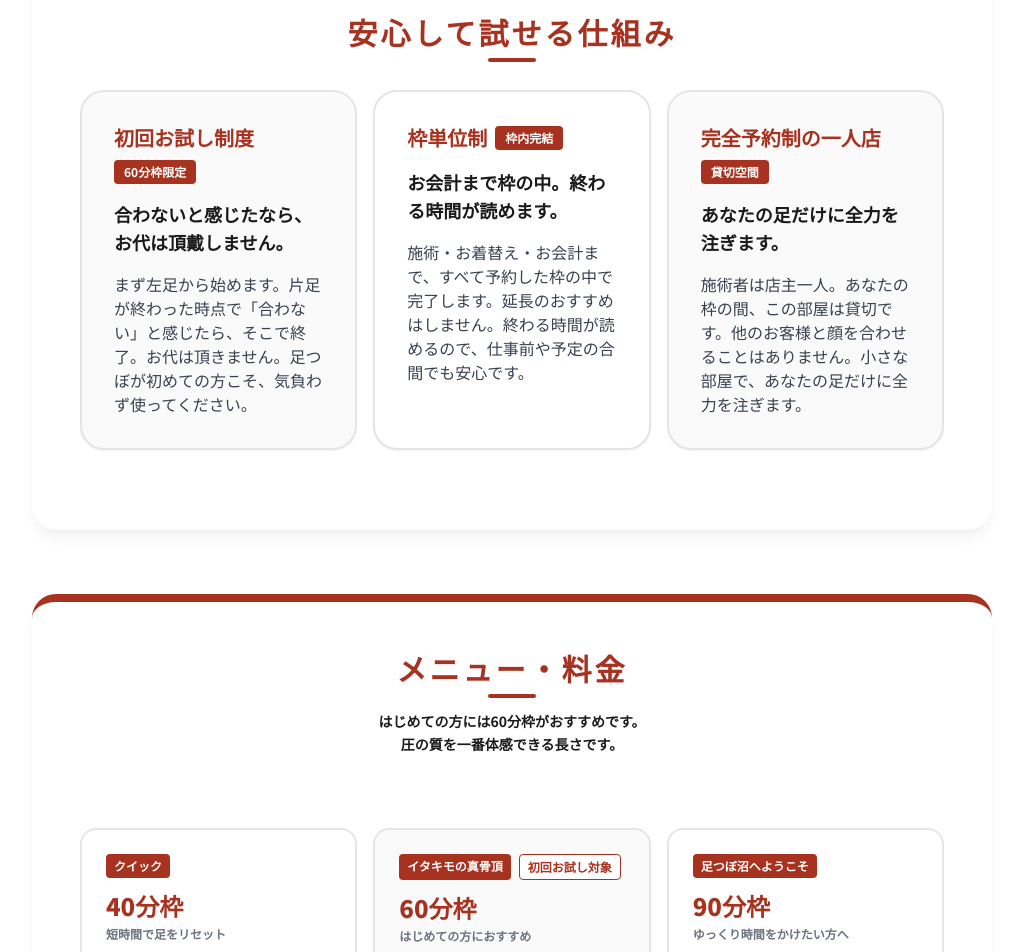
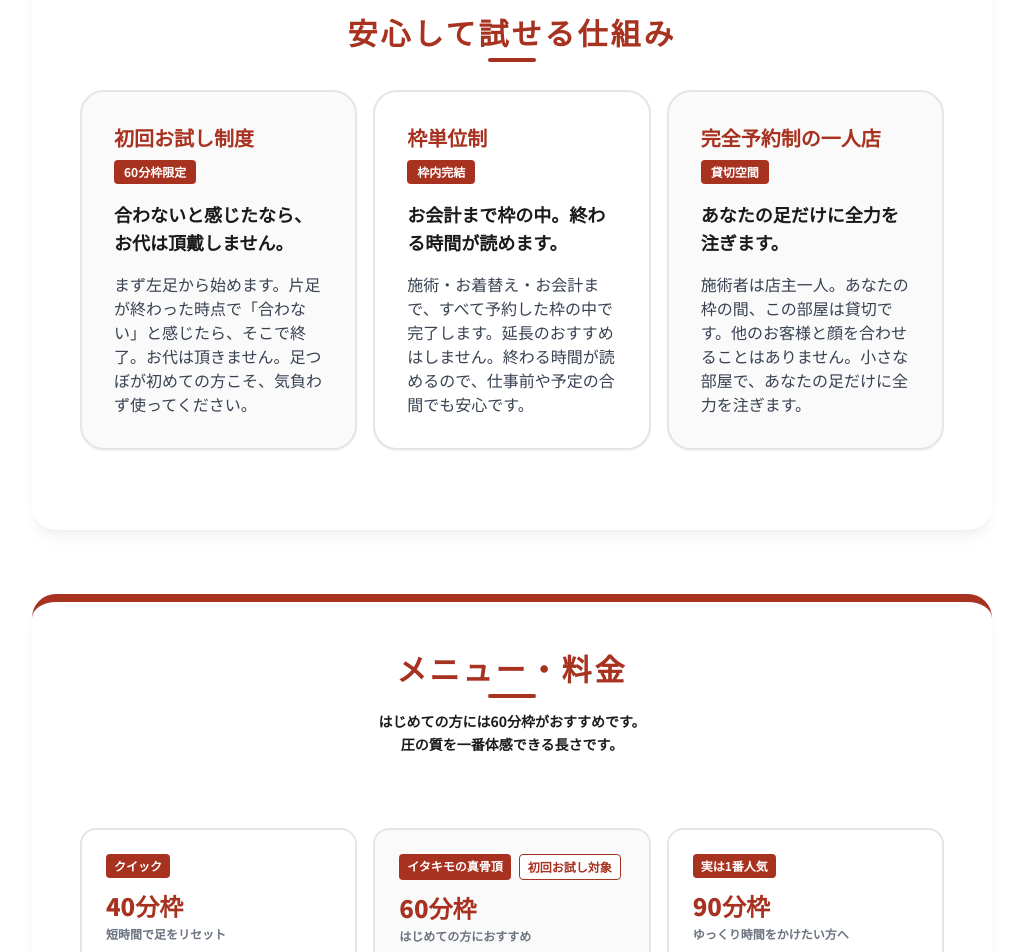
Before and after one commit to ashiyafukusuke/fukusuke2, a Next.js app: page / in a window 1280 px wide. Shown: the part 2640-3592 px from the top of the page, without its empty margins (128-1151 px from the left). Built offline with nearby package versions, Linux system fonts and the light colour scheme.

Commit message:
Add files via upload

```diff
--- a/src/components/MenuCarousel.tsx
+++ b/src/components/MenuCarousel.tsx
@@ -35,7 +35,7 @@ export default function MenuCarousel() {
       color: "border-divider",
       bg: "bg-card",
       badges: [
-        { text: "足つぼ沼へようこそ", color: "bg-sub text-white font-bold rounded-[4px]" }
+        { text: "実は1番人気", color: "bg-sub text-white font-bold rounded-[4px]" }
       ]
     }
   ];
--- a/src/components/SystemCarousel.tsx
+++ b/src/components/SystemCarousel.tsx
@@ -56,9 +56,9 @@ export default function SystemCarousel() {
               transition={{ duration: 0.4, delay: idx * 0.1 }}
               className={`min-w-[80vw] sm:min-w-[45vw] md:min-w-[calc(33.33%-12px)] flex-1 shrink-0 snap-center rounded-3xl p-5 md:p-8 border-2 ${item.color} ${item.bg} flex flex-col justify-start shadow-sm`}
             >
-              <div className="mb-4 flex items-center flex-wrap gap-2">
+              <div className="mb-4 flex flex-col items-start gap-2">
                 <h3 className="text-lg md:text-xl font-sans font-black text-main">{item.title}</h3>
-                <span className={`text-[10px] md:text-xs font-bold text-white px-2.5 py-1 rounded-[4px] ${item.badgeColor}`}>{item.desc}</span>
+                <span className={`inline-block text-[10px] md:text-xs font-bold text-white px-2.5 py-1 rounded-[4px] ${item.badgeColor}`}>{item.desc}</span>
               </div>
               <p className="text-base md:text-lg font-bold text-ink mb-4">{item.headline}</p>
               <p className="text-xs md:text-base text-gray-700 leading-relaxed">
```
